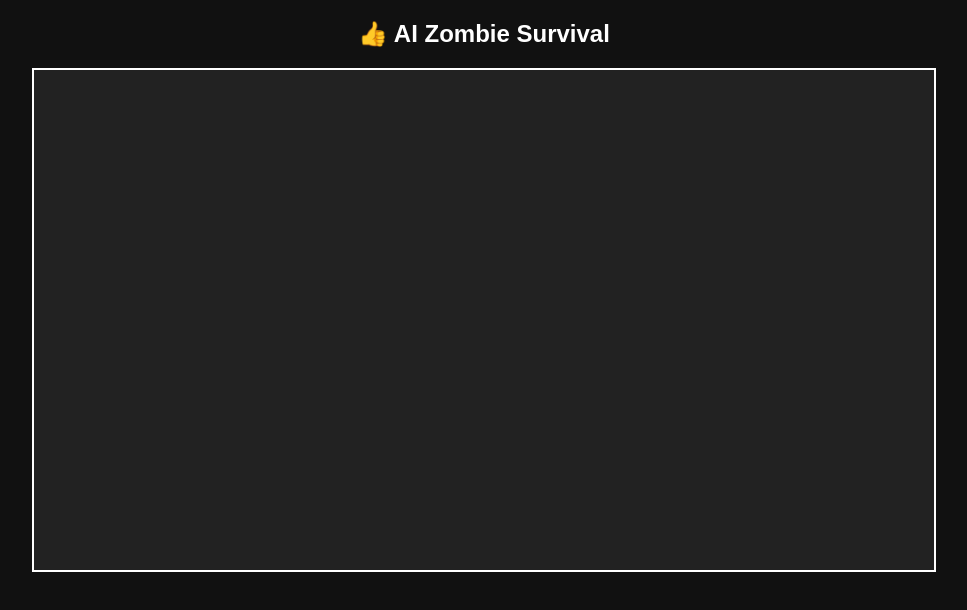
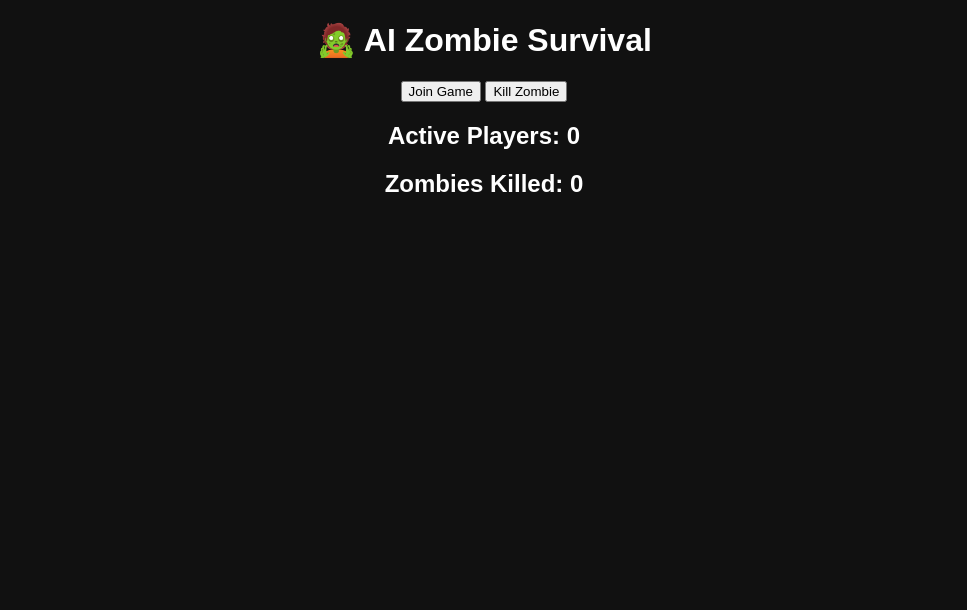
Before and after one commit to raipuryabhawik-collab/ai-zombie-survival, a plain HTML site: page frontend/index.html in a window 1280 px wide. Shown: the whole page, without its empty margins (156-1123 px from the left). Drawn offline with Linux system fonts and the light colour scheme.

Commit message:
Update index.html

```diff
--- a/frontend/index.html
+++ b/frontend/index.html
@@ -1,18 +1,19 @@
 <!DOCTYPE html>
 <html>
 <head>
-  <meta charset="UTF-8">
   <title>AI Zombie Survival</title>
   <link rel="stylesheet" href="style.css">
 </head>
 <body>
 
-<h2>👍 AI Zombie Survival</h2>
+<h1>🧟 AI Zombie Survival</h1>
 
-<canvas id="gameCanvas" width="900" height="500"></canvas>
+<button onclick="joinGame()">Join Game</button>
+<button onclick="killZombie()">Kill Zombie</button>
 
-<script src="ai.js"></script>
-<script src="game.js"></script>
+<h2>Active Players: <span id="players">0</span></h2>
+<h2>Zombies Killed: <span id="kills">0</span></h2>
 
+<script src="script.js"></script>
 </body>
 </html>
```
